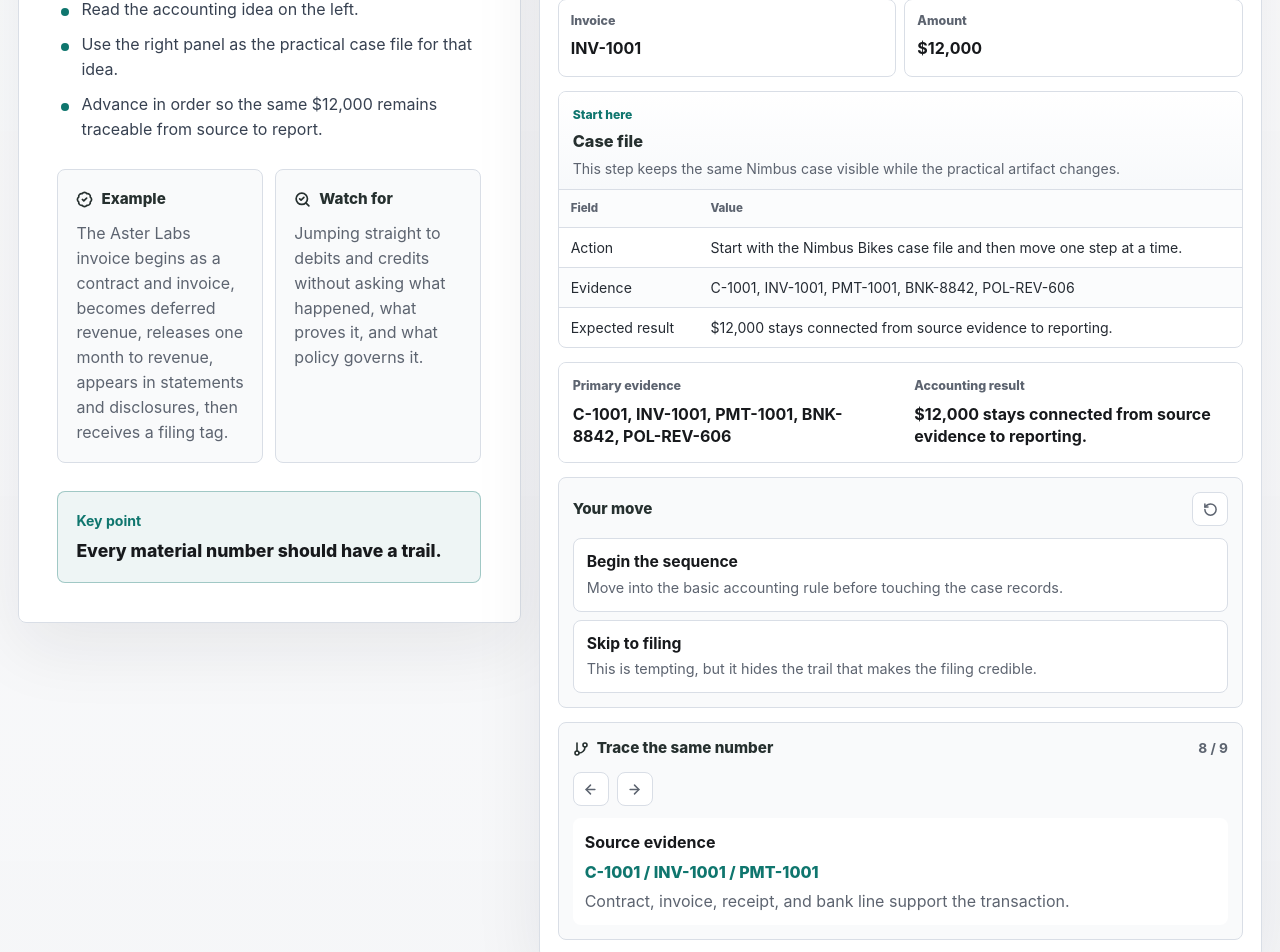
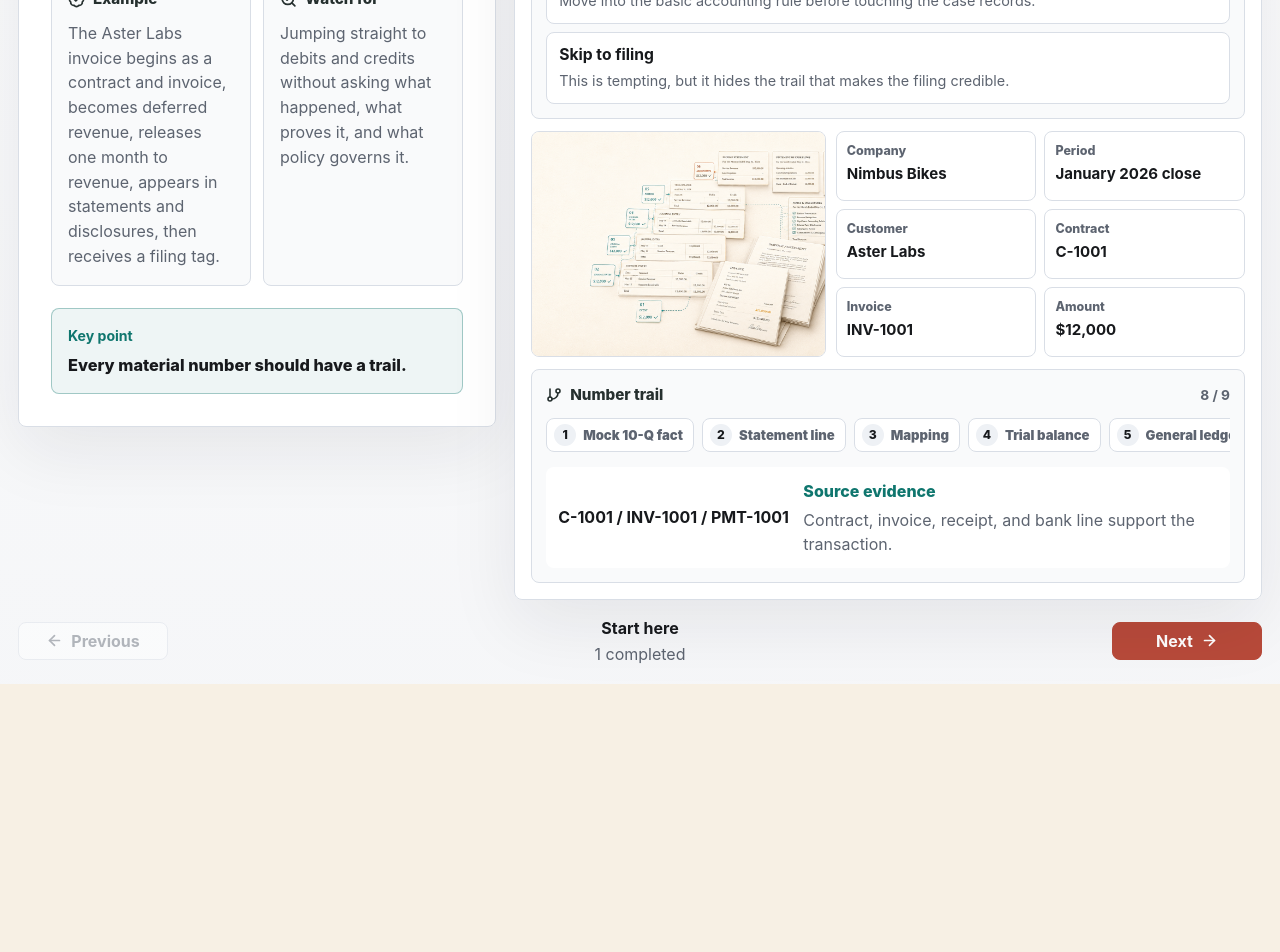
Before and after one commit to eliaboutorabi/AccountingCycleSimulator, a SvelteKit app: page / in a window 1280 px wide. Shown: the part 780-1732 px from the top of the page. After the commit the page ends 1464 px from the top, so only its background shows below. Built offline with nearby package versions, Linux system fonts and the light colour scheme.

Commit message:
Refine simulator flow and practice UI

```diff
--- a/src/routes/+page.svelte
+++ b/src/routes/+page.svelte
@@ -2231,6 +2231,7 @@
 	const ActiveIcon = $derived(activeStage.icon);
 	const progressPercent = $derived(((activeIndex + 1) / stages.length) * 100);
 	const selectedIsCorrect = $derived(selectedAnswer === activeStage.correctChoice);
+	const activeTraceNode = $derived(nimbusScenario.traceNodes[traceIndex]);
 
 	const currentChoices = $derived.by(() => {
 		if (activeStage.id === 'accounting-equation') {
@@ -2326,6 +2327,10 @@
 
 	function resetCurrentAnswer() {
 		selectedAnswer = null;
+	}
+
+	function chooseTrace(index: number) {
+		traceIndex = Math.max(0, Math.min(index, nimbusScenario.traceNodes.length - 1));
 	}
 </script>
 
@@ -2426,22 +2431,16 @@
 				<span class="artifact-icon"><ActiveIcon size={22} strokeWidth={2.4} /></span>
 			</header>
 
-			{#if activeStage.id === 'home'}
-				<img
-					class="case-image"
-					src={asset('/images/accounting-cycle-hero-light.png')}
-					alt="Accounting source documents, journal entries, statements, and filing materials connected in one trail"
-				/>
-
-				<div class="case-facts" aria-label="Nimbus case facts">
-					{#each caseFacts as fact (fact.label)}
-						<div>
-							<span>{fact.label}</span>
-							<strong>{fact.value}</strong>
-						</div>
-					{/each}
+			<section class="artifact-work" aria-label="Artifact support">
+				<div class="artifact-row">
+					<span>Primary evidence</span>
+					<strong>{activeStage.evidence}</strong>
 				</div>
-			{/if}
+				<div class="artifact-row">
+					<span>Accounting result</span>
+					<strong>{activeStage.result}</strong>
+				</div>
+			</section>
 
 			<div class="artifact-deck" aria-label={`${activeStage.label} accounting artifact`}>
 				{#each currentArtifactTables as table (table.title)}
@@ -2476,17 +2475,6 @@
 				{/each}
 			</div>
 
-			<section class="artifact-work" aria-label="Artifact support">
-				<div class="artifact-row">
-					<span>Primary evidence</span>
-					<strong>{activeStage.evidence}</strong>
-				</div>
-				<div class="artifact-row">
-					<span>Accounting result</span>
-					<strong>{activeStage.result}</strong>
-				</div>
-			</section>
-
 			<section class="choice-panel" aria-labelledby="choice-title">
 				<div class="choice-header">
 					<h3 id="choice-title">Your move</h3>
@@ -2527,35 +2515,49 @@
 				{/if}
 			</section>
 
-			<section class="trace-card" aria-labelledby="trace-title">
+			{#if activeStage.id === 'home'}
+				<section class="case-context" aria-label="Nimbus case file">
+					<img
+						class="case-image"
+						src={asset('/images/accounting-cycle-hero-light.png')}
+						alt="Accounting source documents, journal entries, statements, and filing materials connected in one trail"
+					/>
+
+					<div class="case-facts" aria-label="Nimbus case facts">
+						{#each caseFacts as fact (fact.label)}
+							<div>
+								<span>{fact.label}</span>
+								<strong>{fact.value}</strong>
+							</div>
+						{/each}
+					</div>
+				</section>
+			{/if}
+
+			<section class="trace-rail" aria-labelledby="trace-title">
 				<div class="trace-heading">
-					<h3 id="trace-title"><GitBranch size={16} strokeWidth={2.4} /> Trace the same number</h3>
+					<h3 id="trace-title"><GitBranch size={16} strokeWidth={2.4} /> Number trail</h3>
 					<span>{traceIndex + 1} / {nimbusScenario.traceNodes.length}</span>
 				</div>
 
-				<div class="trace-controls">
-					<button
-						type="button"
-						aria-label="Previous trace point"
-						disabled={traceIndex === 0}
-						onclick={() => (traceIndex -= 1)}
-					>
-						<ArrowLeft size={15} strokeWidth={2.4} />
-					</button>
-					<button
-						type="button"
-						aria-label="Next trace point"
-						disabled={traceIndex === nimbusScenario.traceNodes.length - 1}
-						onclick={() => (traceIndex += 1)}
-					>
-						<ArrowRight size={15} strokeWidth={2.4} />
-					</button>
+				<div class="trace-steps" aria-label="Trace points">
+					{#each nimbusScenario.traceNodes as node, index (node.label)}
+						<button
+							type="button"
+							class={{ active: traceIndex === index }}
+							aria-current={traceIndex === index ? 'step' : undefined}
+							onclick={() => chooseTrace(index)}
+						>
+							<span>{index + 1}</span>
+							<strong>{node.label}</strong>
+						</button>
+					{/each}
 				</div>
 
 				<div class="trace-detail">
-					<strong>{nimbusScenario.traceNodes[traceIndex].label}</strong>
-					<span>{nimbusScenario.traceNodes[traceIndex].value}</span>
-					<p>{nimbusScenario.traceNodes[traceIndex].detail}</p>
+					<strong>{activeTraceNode.value}</strong>
+					<span>{activeTraceNode.label}</span>
+					<p>{activeTraceNode.detail}</p>
 				</div>
 			</section>
 		</aside>
@@ -2665,8 +2667,7 @@
 
 	.chapter-nav button,
 	.sequence-bar button,
-	.choice-header button,
-	.trace-controls button {
+	.choice-header button {
 		display: inline-flex;
 		align-items: center;
 		justify-content: center;
@@ -2741,13 +2742,14 @@
 
 	.workspace {
 		display: grid;
-		grid-template-columns: minmax(340px, 0.82fr) minmax(560px, 1.18fr);
+		grid-template-columns: minmax(330px, 0.78fr) minmax(600px, 1.22fr);
 		gap: 18px;
 		align-items: start;
 	}
 
 	.lesson-pane,
 	.practice-pane {
+		min-width: 0;
 		border: 1px solid var(--line);
 		border-radius: 8px;
 		background: rgba(255, 255, 255, 0.96);
@@ -2755,7 +2757,7 @@
 	}
 
 	.lesson-pane {
-		padding: clamp(22px, 3vw, 40px);
+		padding: clamp(22px, 2.5vw, 34px);
 	}
 
 	.stage-meta {
@@ -2763,7 +2765,7 @@
 		align-items: center;
 		justify-content: space-between;
 		gap: 12px;
-		margin-bottom: 34px;
+		margin-bottom: 24px;
 		color: var(--muted);
 		font-size: 0.92rem;
 		font-weight: 760;
@@ -2785,39 +2787,39 @@
 
 	h1 {
 		max-width: 850px;
-		font-size: clamp(2.35rem, 4vw, 4.5rem);
-		line-height: 1;
+		font-size: clamp(2rem, 3.2vw, 3.6rem);
+		line-height: 1.04;
 		letter-spacing: 0;
 	}
 
 	.question {
 		max-width: 760px;
-		margin-top: 22px;
+		margin-top: 16px;
 		color: #21302f;
-		font-size: clamp(1.2rem, 2vw, 1.7rem);
+		font-size: clamp(1.08rem, 1.45vw, 1.34rem);
 		line-height: 1.35;
 		font-weight: 720;
 	}
 
 	.lesson-copy {
 		max-width: 820px;
-		margin-top: 22px;
+		margin-top: 16px;
 		color: var(--muted);
-		font-size: 1.1rem;
-		line-height: 1.75;
+		font-size: 1rem;
+		line-height: 1.62;
 	}
 
 	.reading-block,
 	.two-notes,
 	.key-point {
-		margin-top: 28px;
+		margin-top: 22px;
 	}
 
 	.reading-block h2,
 	.two-notes h2,
 	.artifact-table-card h3,
 	.choice-panel h3,
-	.trace-card h3 {
+	.trace-rail h3 {
 		display: flex;
 		align-items: center;
 		gap: 8px;
@@ -2829,8 +2831,8 @@
 
 	.reading-block ul {
 		display: grid;
-		gap: 10px;
-		margin: 14px 0 0;
+		gap: 8px;
+		margin: 12px 0 0;
 		padding: 0;
 		list-style: none;
 	}
@@ -2839,7 +2841,7 @@
 		position: relative;
 		padding-left: 24px;
 		color: #374151;
-		line-height: 1.55;
+		line-height: 1.48;
 	}
 
 	.reading-block li::before {
@@ -2864,14 +2866,14 @@
 	.artifact-table-card,
 	.artifact-work,
 	.choice-panel,
-	.trace-card {
+	.trace-rail {
 		border: 1px solid var(--line);
 		border-radius: 8px;
 		background: var(--panel-strong);
 	}
 
 	.two-notes div {
-		padding: 18px;
+		padding: 16px;
 	}
 
 	.two-notes p {
@@ -2883,7 +2885,7 @@
 	.key-point {
 		display: grid;
 		gap: 8px;
-		padding: 18px;
+		padding: 16px;
 		border-color: rgba(15, 118, 110, 0.35);
 		background: rgba(15, 118, 110, 0.07);
 	}
@@ -2894,7 +2896,7 @@
 	}
 
 	.key-point span {
-		font-size: 1.1rem;
+		font-size: 1.02rem;
 		font-weight: 780;
 		line-height: 1.42;
 	}
@@ -2903,8 +2905,8 @@
 		position: sticky;
 		top: 18px;
 		display: grid;
-		gap: 14px;
-		padding: 18px;
+		gap: 12px;
+		padding: 16px;
 	}
 
 	.case-header {
@@ -2912,7 +2914,7 @@
 		align-items: flex-start;
 		justify-content: space-between;
 		gap: 18px;
-		padding: 16px;
+		padding: 14px;
 		border-radius: 8px;
 		background: #172321;
 		color: #ffffff;
@@ -2935,6 +2937,7 @@
 	.case-header p {
 		margin-top: 4px;
 		color: #d7e3e1;
+		line-height: 1.42;
 	}
 
 	.artifact-icon {
@@ -2947,10 +2950,19 @@
 		background: rgba(255, 255, 255, 0.12);
 	}
 
+	.case-context {
+		min-width: 0;
+		display: grid;
+		grid-template-columns: minmax(220px, 0.72fr) minmax(240px, 1fr);
+		gap: 10px;
+		align-items: stretch;
+	}
+
 	.case-image {
 		display: block;
 		width: 100%;
-		aspect-ratio: 16 / 6.5;
+		height: 100%;
+		min-height: 156px;
 		object-fit: cover;
 		border: 1px solid var(--line);
 		border-radius: 8px;
@@ -2963,8 +2975,8 @@
 	}
 
 	.case-facts div {
-		min-height: 78px;
-		padding: 12px;
+		min-height: 70px;
+		padding: 10px;
 		border: 1px solid var(--line);
 		border-radius: 8px;
 		background: #ffffff;
@@ -2981,13 +2993,14 @@
 
 	.case-facts strong {
 		display: block;
-		margin-top: 7px;
+		margin-top: 5px;
 		color: var(--ink);
-		font-size: 1rem;
+		font-size: 0.94rem;
 		line-height: 1.25;
 	}
 
 	.artifact-work {
+		min-width: 0;
 		display: grid;
 		grid-template-columns: repeat(2, minmax(0, 1fr));
 		gap: 0;
@@ -2997,8 +3010,8 @@
 
 	.artifact-row {
 		display: grid;
-		gap: 7px;
-		padding: 14px;
+		gap: 6px;
+		padding: 12px;
 		background: #ffffff;
 	}
 
@@ -3007,11 +3020,13 @@
 	}
 
 	.artifact-deck {
+		min-width: 0;
 		display: grid;
 		gap: 12px;
 	}
 
 	.artifact-table-card {
+		min-width: 0;
 		overflow: hidden;
 		background: #ffffff;
 	}
@@ -3019,7 +3034,7 @@
 	.artifact-table-card header {
 		display: grid;
 		gap: 5px;
-		padding: 14px 14px 10px;
+		padding: 12px 14px 9px;
 		border-bottom: 1px solid var(--line);
 		background: linear-gradient(180deg, #ffffff, #f7f9fb);
 	}
@@ -3053,7 +3068,7 @@
 
 	.artifact-table-card th,
 	.artifact-table-card td {
-		padding: 10px 12px;
+		padding: 9px 12px;
 		border-bottom: 1px solid var(--line);
 		text-align: left;
 		vertical-align: top;
@@ -3082,7 +3097,8 @@
 	}
 
 	.choice-panel,
-	.trace-card {
+	.trace-rail {
+		min-width: 0;
 		padding: 14px;
 	}
 
@@ -3094,8 +3110,7 @@
 		gap: 12px;
 	}
 
-	.choice-header button,
-	.trace-controls button {
+	.choice-header button {
 		width: 36px;
 		min-height: 34px;
 		padding: 0;
@@ -3111,7 +3126,7 @@
 		display: grid;
 		gap: 5px;
 		width: 100%;
-		padding: 13px;
+		padding: 12px;
 		border: 1px solid var(--line);
 		border-radius: 8px;
 		background: #ffffff;
@@ -3173,19 +3188,71 @@
 		font-weight: 750;
 	}
 
-	.trace-controls {
+	.trace-steps {
+		min-width: 0;
 		display: flex;
 		gap: 8px;
 		margin-top: 12px;
+		padding-bottom: 3px;
+		overflow-x: auto;
+		scrollbar-width: thin;
+	}
+
+	.trace-steps button {
+		display: inline-flex;
+		flex: 0 0 auto;
+		align-items: center;
+		gap: 7px;
+		max-width: 190px;
+		min-height: 34px;
+		padding: 0 10px 0 7px;
+		border: 1px solid var(--line);
+		border-radius: 8px;
+		background: #ffffff;
+		color: var(--muted);
+		font-size: 0.82rem;
+		font-weight: 780;
+	}
+
+	.trace-steps button.active {
+		border-color: rgba(15, 118, 110, 0.5);
+		background: rgba(15, 118, 110, 0.08);
+		color: #134e4a;
+	}
+
+	.trace-steps button span {
+		display: inline-flex;
+		align-items: center;
+		justify-content: center;
+		width: 22px;
+		height: 22px;
+		border-radius: 999px;
+		background: var(--soft);
+		color: var(--ink);
+		font-size: 0.76rem;
+	}
+
+	.trace-steps button strong {
+		overflow: hidden;
+		text-overflow: ellipsis;
+		white-space: nowrap;
 	}
 
 	.trace-detail {
 		display: grid;
-		gap: 6px;
+		grid-template-columns: minmax(150px, 0.36fr) minmax(0, 0.64fr);
+		gap: 6px 12px;
 		margin-top: 12px;
 		padding: 12px;
 		border-radius: 8px;
 		background: #ffffff;
+	}
+
+	.trace-detail strong {
+		grid-row: span 2;
+		align-self: center;
+		font-size: 1rem;
+		line-height: 1.3;
 	}
 
 	.trace-detail span {
@@ -3234,6 +3301,7 @@
 		}
 
 		.chapter-nav {
+			width: 100%;
 			justify-content: flex-start;
 		}
 
@@ -3252,9 +3320,17 @@
 		}
 
 		.chapter-nav {
-			width: 100%;
-			display: grid;
-			grid-template-columns: repeat(2, minmax(0, 1fr));
+			flex-wrap: nowrap;
+			margin-inline: -12px;
+			padding: 0 12px 4px;
+			overflow-x: auto;
+			scrollbar-width: thin;
+		}
+
+		.chapter-nav button {
+			flex: 0 0 auto;
+			min-height: 34px;
+			padding: 0 10px;
 		}
 
 		.progress-summary,
@@ -3275,7 +3351,7 @@
 
 		.lesson-pane,
 		.practice-pane {
-			padding: 16px;
+			padding: 14px;
 		}
 
 		.lesson-pane {
@@ -3285,17 +3361,45 @@
 		.stage-meta,
 		.two-notes,
 		.artifact-work,
+		.case-context,
 		.case-facts,
-		.sequence-bar {
+		.sequence-bar,
+		.trace-detail {
 			grid-template-columns: 1fr;
 		}
 
 		.stage-meta {
 			display: grid;
+			margin-bottom: 18px;
 		}
 
 		h1 {
-			font-size: clamp(2.25rem, 14vw, 3.8rem);
+			font-size: clamp(2rem, 9vw, 2.8rem);
+		}
+
+		.question,
+		.lesson-copy {
+			margin-top: 14px;
+		}
+
+		.reading-block,
+		.two-notes,
+		.key-point {
+			margin-top: 18px;
+		}
+
+		.case-image {
+			aspect-ratio: 16 / 5;
+			height: auto;
+			min-height: 0;
+		}
+
+		.trace-detail strong {
+			grid-row: auto;
+		}
+
+		.artifact-table-card table {
+			min-width: 600px;
 		}
 
 		.sequence-bar {
```
